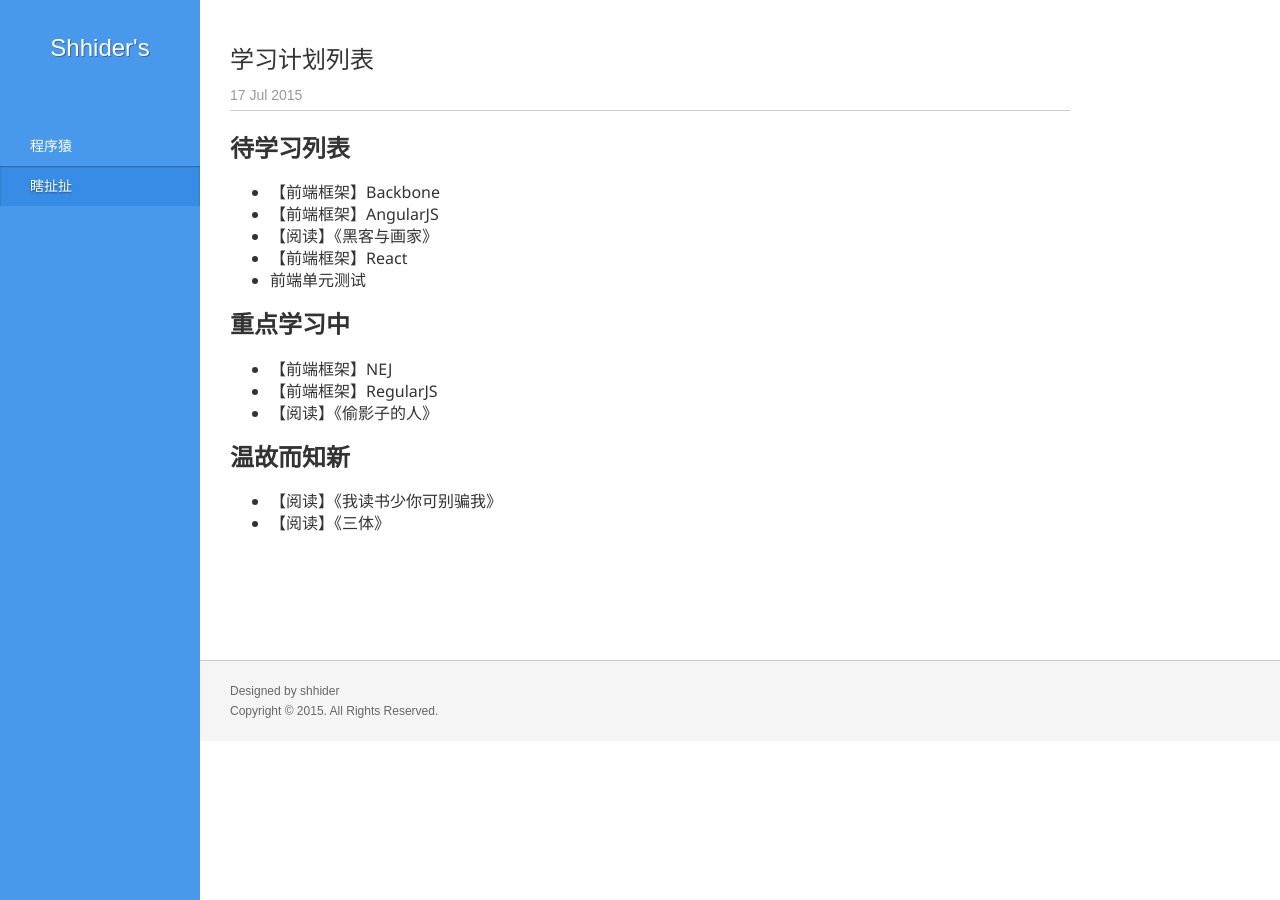
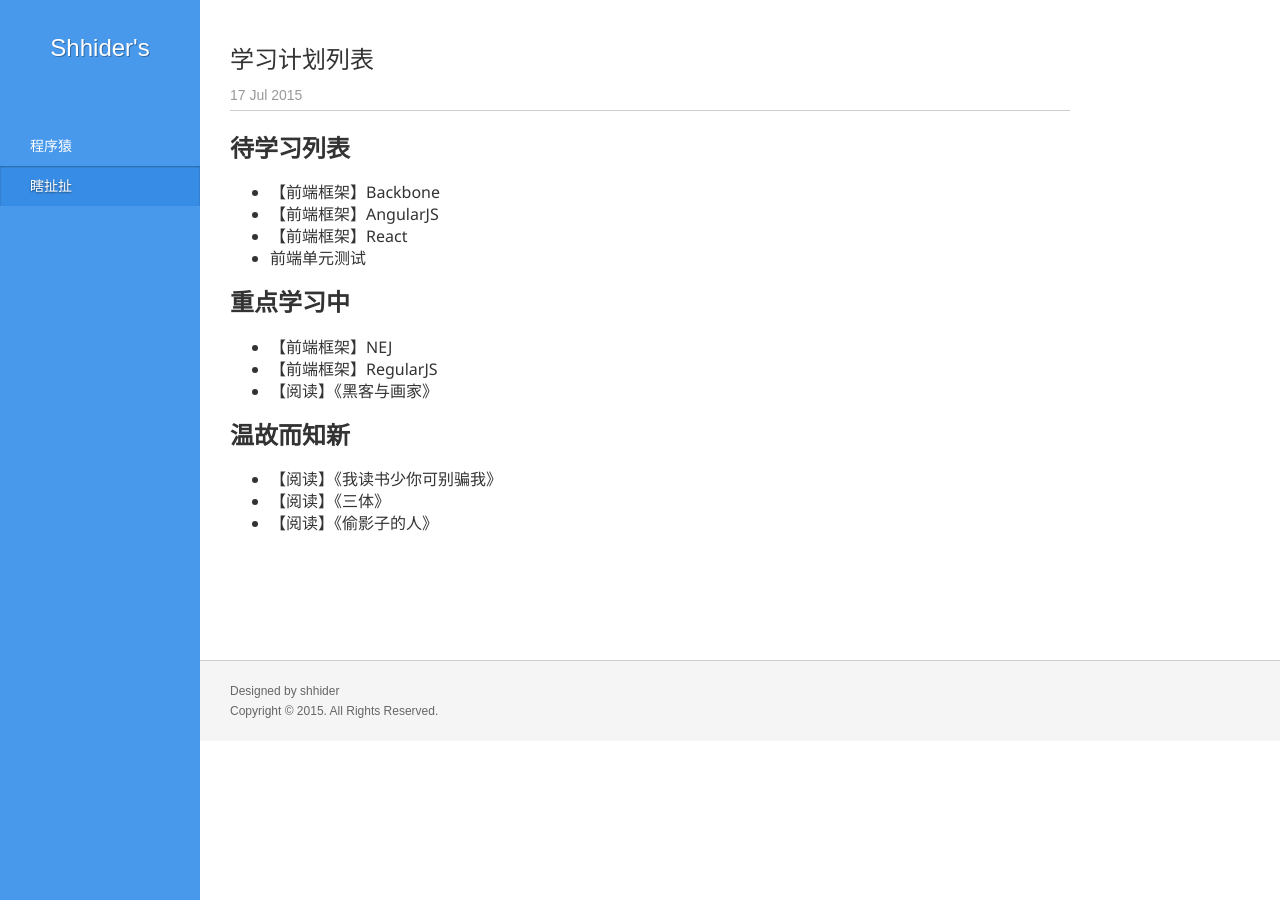
Before and after one commit to shhider/shhider.github.io, a Jekyll site: the page built from _posts/2015-07-17-study-list.md, in a window 1280 px wide. Built offline with Jekyll 4.4.1, drawn with Linux system fonts in a browser that asks for light colours; Markdown is read by kramdown in place of the engine named in the settings; comment, search, counter and statistics services are not loaded; part of the change alters nothing that is shown.

```diff
--- a/_posts/2015-07-17-study-list.md
+++ b/_posts/2015-07-17-study-list.md
@@ -8,7 +8,6 @@ category: life
 
 - 【前端框架】Backbone
 - 【前端框架】AngularJS
-- 【阅读】《黑客与画家》
 - 【前端框架】React
 - 前端单元测试
 
@@ -16,9 +15,10 @@ category: life
 
 - 【前端框架】NEJ
 - 【前端框架】RegularJS
-- 【阅读】《偷影子的人》
+- 【阅读】《黑客与画家》
 
 ### 温故而知新
 
 - 【阅读】《我读书少你可别骗我》
 - 【阅读】《三体》
+- 【阅读】《偷影子的人》
```
